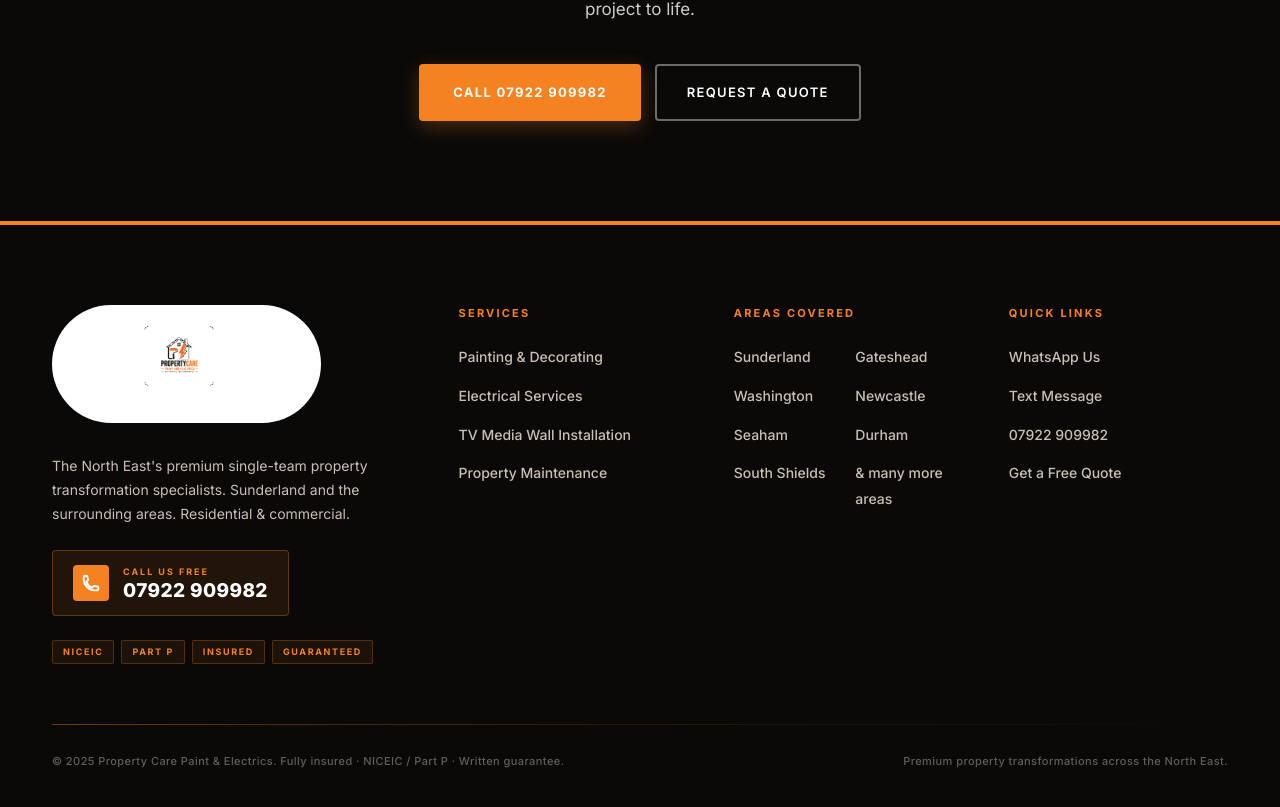
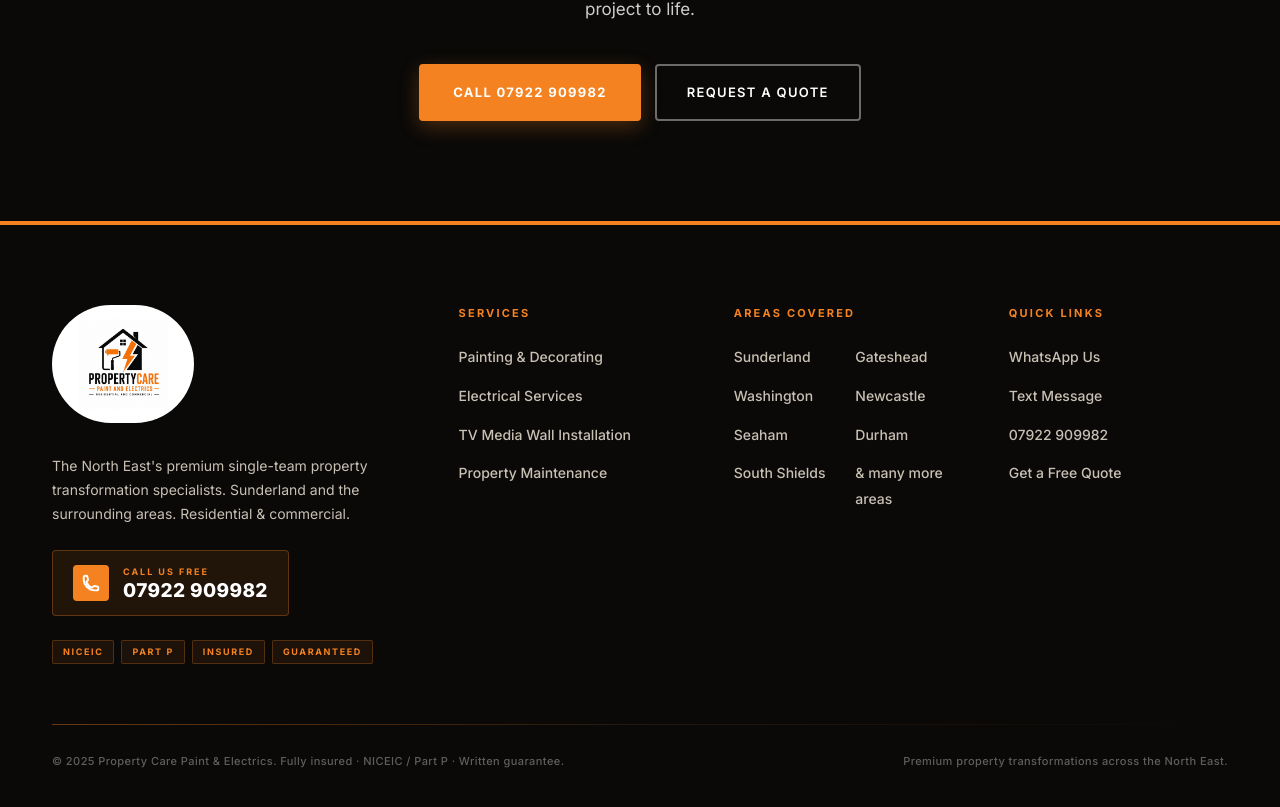
Before and after one commit to bickyblinkz30/Propertycare, a Next.js app: page /contact in a window 1280 px wide. Shown: the part 7867-8674 px from the top of the page. Built offline with nearby package versions, Linux system fonts and the light colour scheme.

Commit message:
Footer logo: use propertycare-logo.jpg (match nav)

```diff
--- a/src/app/contact/page.tsx
+++ b/src/app/contact/page.tsx
@@ -561,7 +561,7 @@ export default function Contact() {
               <div>
                 <div style={{ background: "#fff", padding: "14px 26px", borderRadius: 999, display: "inline-block", marginBottom: 24 }}>
                   {/* eslint-disable-next-line @next/next/no-img-element */}
-                  <img src="/images/propertycare-logo.png" alt="Property Care Paint & Electrics" style={{ height: 90, width: "auto", display: "block" }} />
+                  <img src="/images/propertycare-logo.jpg" alt="Property Care Paint & Electrics" style={{ height: 90, width: "auto", display: "block" }} />
                 </div>
                 <p style={{ fontSize: 14, color: "#C9C0B4", lineHeight: 1.7, maxWidth: 320, marginBottom: 24, fontWeight: 400 }}>
                   The North East&apos;s premium single-team property transformation specialists. Sunderland and the surrounding areas. Residential &amp; commercial.
```
